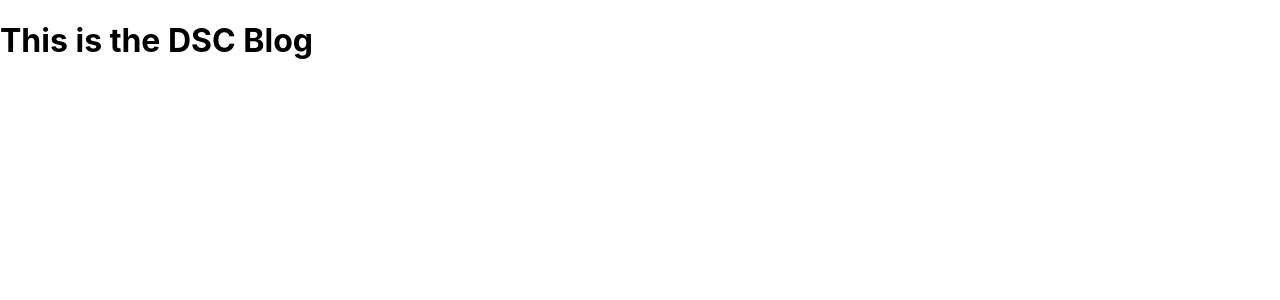
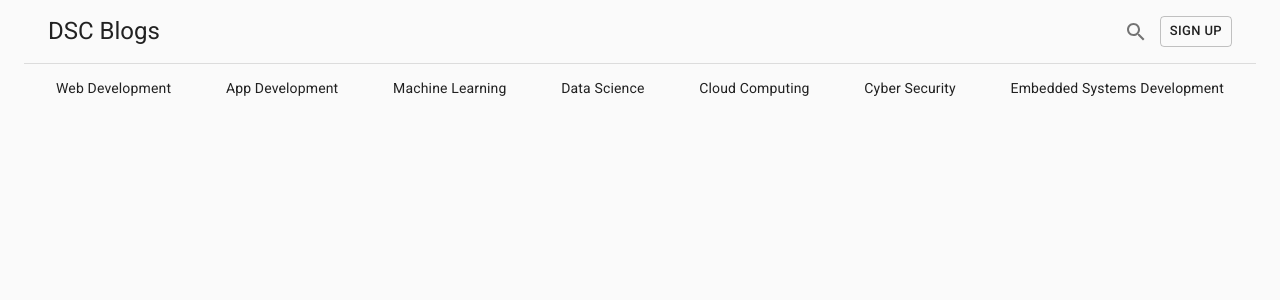
Before and after one commit to DSC-IIIT-Surat/dsc-blog, a React (Create React App) app in the folder frontend/: page / in a window 1280 px wide. Shown: the top 300 px of the page. Built offline with nearby package versions, Linux system fonts and the light colour scheme.

Commit message:
added Header

```diff
--- /dev/null
+++ b/frontend/src/blog/components/Header.js
@@ -0,0 +1,78 @@
+import React from "react";
+import PropTypes from "prop-types";
+import { makeStyles } from "@material-ui/core/styles";
+import {
+  Toolbar,
+  Button,
+  IconButton,
+  Typography,
+  Link,
+} from "@material-ui/core";
+import { Search } from "@material-ui/icons";
+
+const useStyles = makeStyles((theme) => ({
+  toolbar: {
+    borderBottom: `1px solid ${theme.palette.divider}`,
+  },
+  toolbarTitle: {
+    flex: 1,
+  },
+  toolbarSecondary: {
+    justifyContent: "space-between",
+    overflowX: "auto",
+  },
+  toolbarLink: {
+    padding: theme.spacing(1),
+    flexShrink: 0,
+  },
+}));
+
+export default function Header(props) {
+  const classes = useStyles();
+  const { categories, title } = props;
+
+  return (
+    <React.Fragment>
+      <Toolbar className={classes.toolbar}>
+        <Typography
+          component="h2"
+          variant="h5"
+          color="inherit"
+          noWrap
+          className={classes.toolbarTitle}
+        >
+          {title}
+        </Typography>
+        <IconButton>
+          <Search />
+        </IconButton>
+        <Button variant="outlined" size="small">
+          Sign up
+        </Button>
+      </Toolbar>
+      <Toolbar
+        component="nav"
+        variant="dense"
+        className={classes.toolbarSecondary}
+      >
+        {categories.map((category) => (
+          <Link
+            color="inherit"
+            noWrap
+            key={category.title}
+            variant="body2"
+            href={category.url}
+            className={classes.toolbarLink}
+          >
+            {category.title}
+          </Link>
+        ))}
+      </Toolbar>
+    </React.Fragment>
+  );
+}
+
+Header.propTypes = {
+  sections: PropTypes.array,
+  title: PropTypes.string,
+};
--- a/frontend/src/blog/index.js
+++ b/frontend/src/blog/index.js
@@ -1,9 +1,27 @@
-import React from 'react'
+import React from "react";
+import { Container, CssBaseline } from "@material-ui/core";
+
+import Header from "./components/Header";
+
+// Section of Blog Categories in Header
+const categories = [
+  { title: "Web Development", url: "#" },
+  { title: "App Development", url: "#" },
+  { title: "Machine Learning", url: "#" },
+  { title: "Data Science", url: "#" },
+  { title: "Cloud Computing", url: "#" },
+  { title: "Cyber Security", url: "#" },
+  { title: "Embedded Systems Development", url: "#" },
+];
 
 export default function Blog() {
-    return (
-        <div>
-            <h1>This is the DSC Blog</h1>
-        </div>
-    )
+  return (
+    <React.Fragment>
+      <CssBaseline />
+      <Container maxWidth="lg">
+        <Header title="DSC Blogs" categories={categories} />
+        <main></main>
+      </Container>
+    </React.Fragment>
+  );
 }
```
